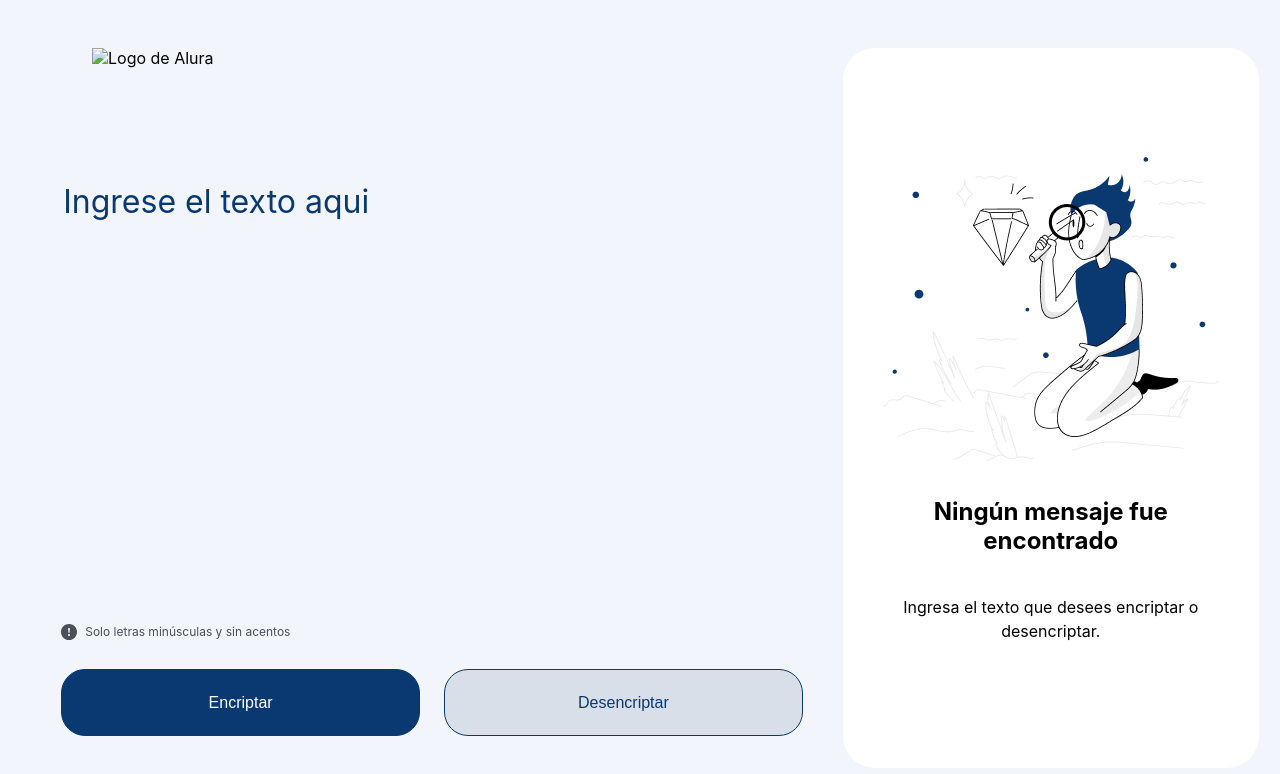
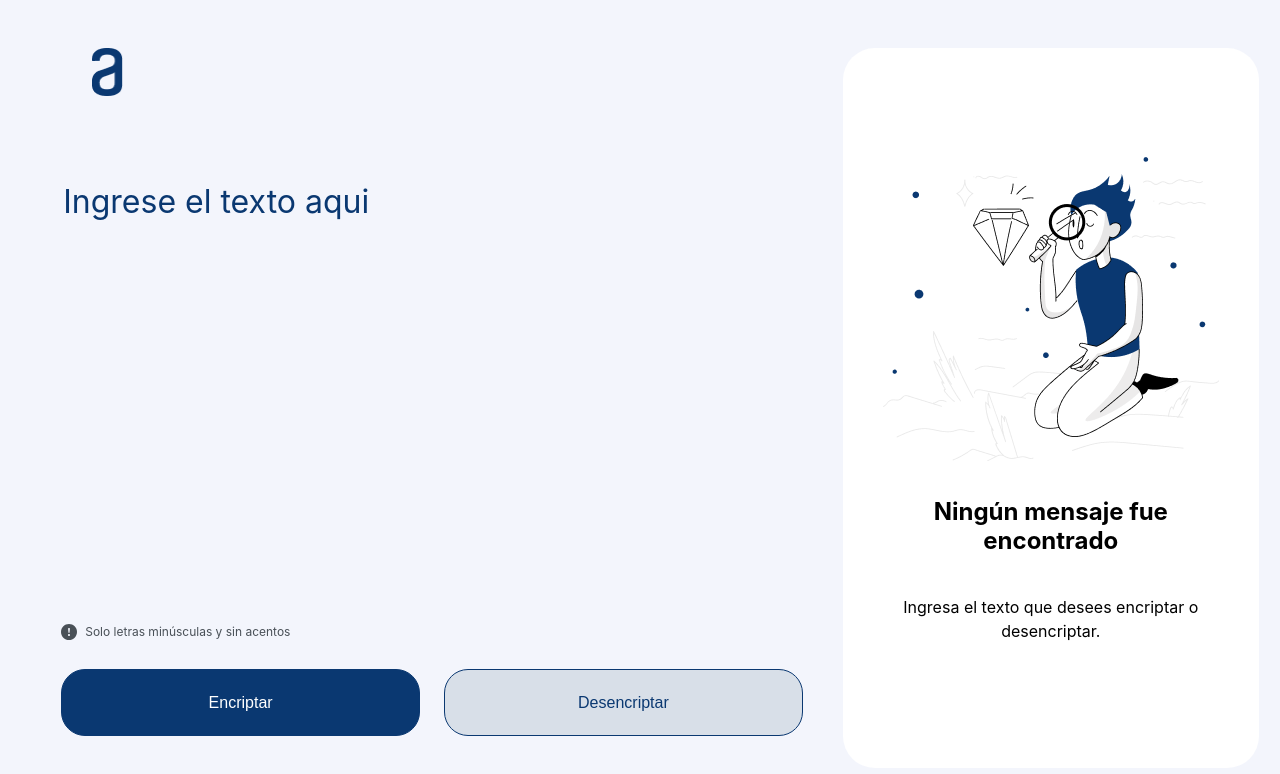
Before and after one commit to leosant027/encriptador, a plain HTML site: page index.html in a window 1280 px wide. Shown: the top 774 px of the page. Drawn offline with Linux system fonts and the light colour scheme.

Commit message:
corregir extension de logo

```diff
--- a/index.html
+++ b/index.html
@@ -13,7 +13,7 @@
     <header>
         <div class="contenedor">
             <div class="header_img">
-                <img src="./img/logo.svg" alt="Logo de Alura">
+                <img src="./img/logo.png" alt="Logo de Alura">
             </div>
         </div>
     </header>
```
